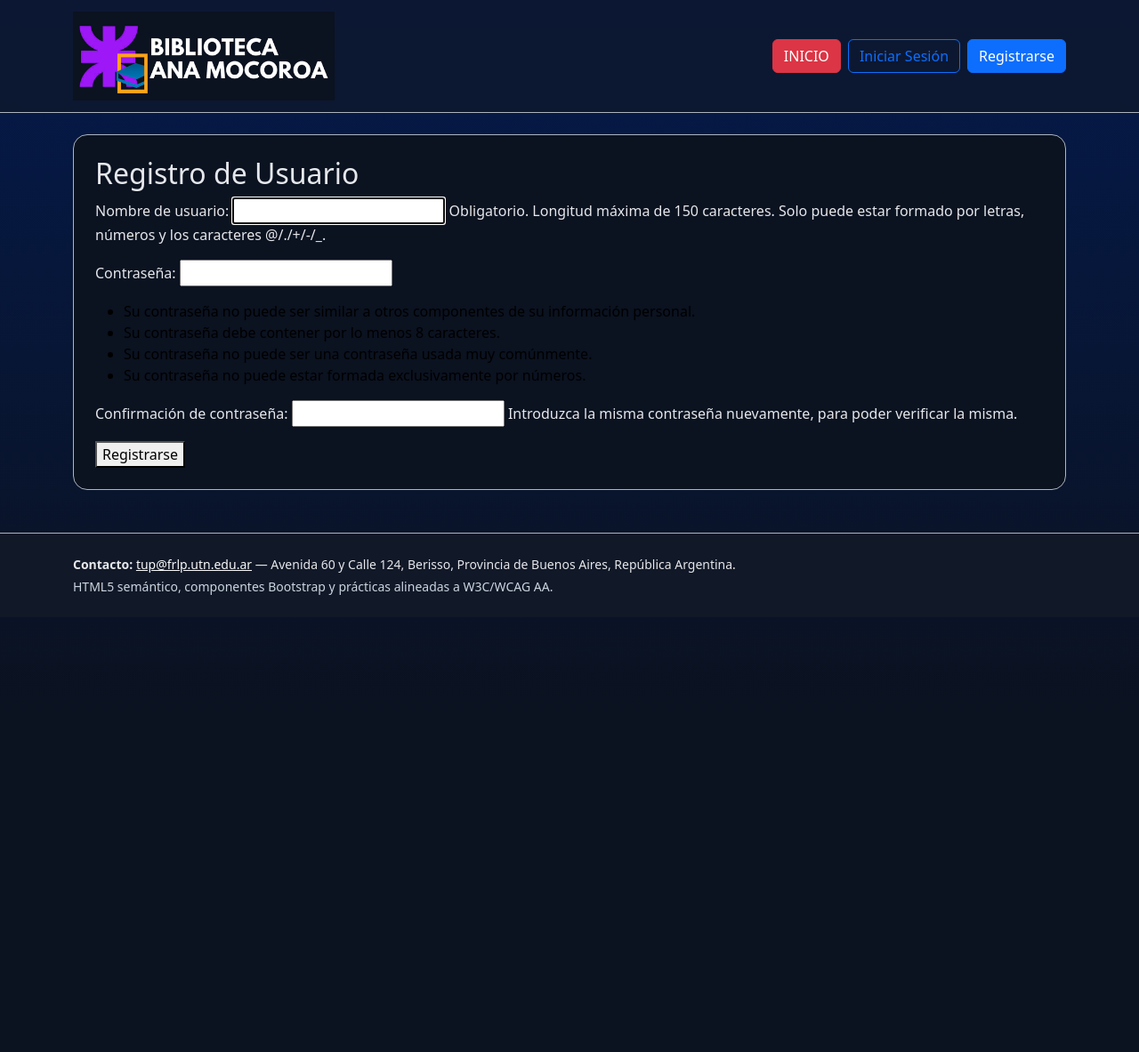
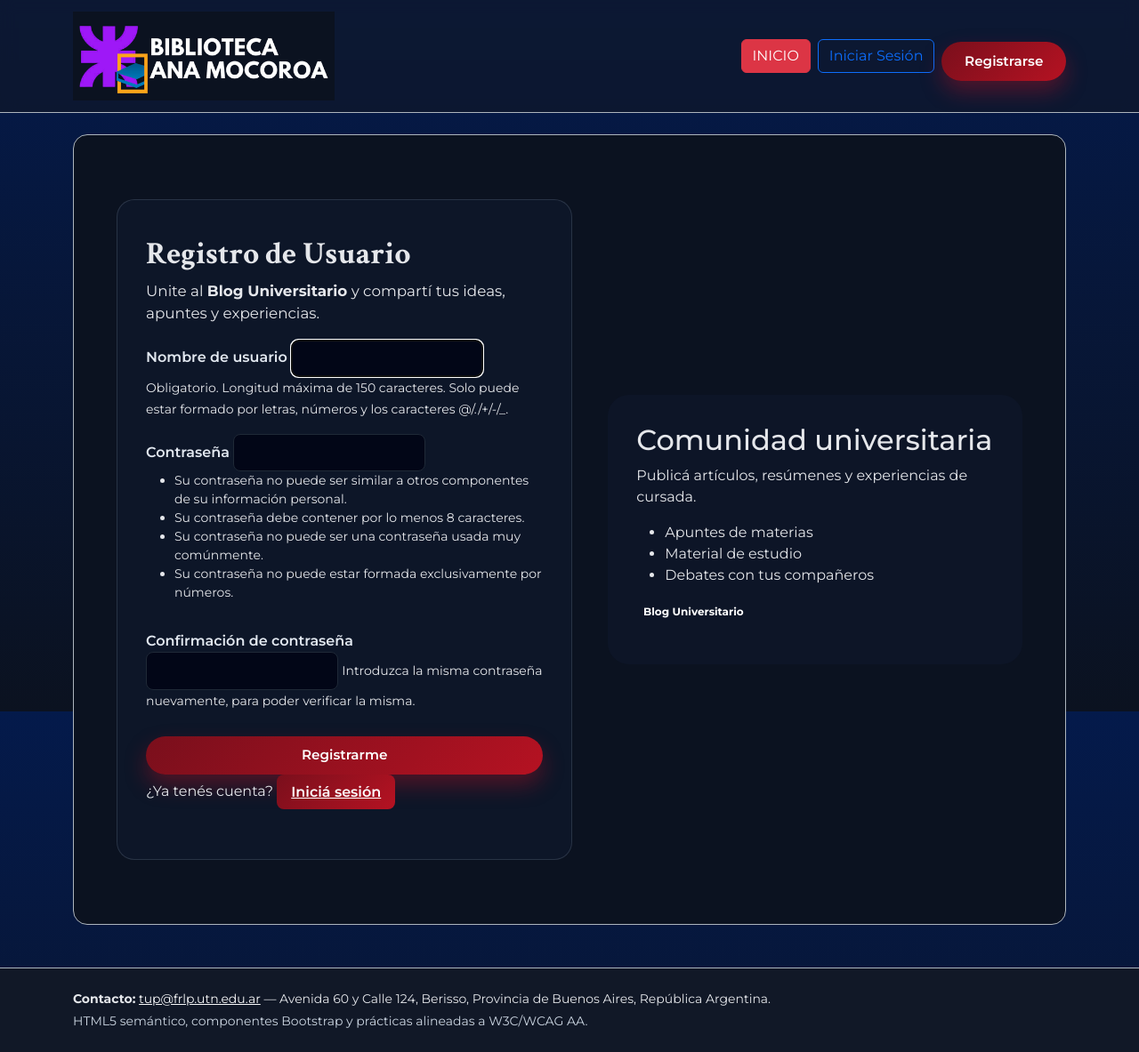
Before and after one commit to Lawcito/academic_blog, a Django app: page /registro/ in a window 1280 px wide. Shown: the whole page at 89% size. Before the commit the page ends 669 px from the top, so only its background shows below. Run offline with Django 5.2, Linux system fonts and the light colour scheme.

Commit message:
arregle el css

```diff
--- a/blog_academico/blog_academico/settings.py
+++ b/blog_academico/blog_academico/settings.py
@@ -104,6 +104,9 @@ USE_TZ = True
 # https://docs.djangoproject.com/en/5.2/howto/static-files/
 
 STATIC_URL = "static/"
+STATICFILES_DIRS = [
+    BASE_DIR / 'static',
+]
 
 # Default primary key field type
 # https://docs.djangoproject.com/en/5.2/ref/settings/#default-auto-field
--- /dev/null
+++ b/blog_academico/static/css/auth.css
@@ -0,0 +1,132 @@
+/* ---------- DEBUG TEMPORAL ----------
+   (para verificar que auth.css se carga)
+body { background: yellow !important; }
+--------------------------------------- */
+
+/* Google Fonts */
+@import url('https://fonts.googleapis.com/css2?family=Montserrat:wght@300;400;500;600;700&family=Crimson+Text:wght@400;600;700&display=swap');
+
+/* Fuente general */
+body {
+    font-family: 'Montserrat', sans-serif;
+}
+
+/* Paleta */
+:root {
+    --bg-main: #0f172a;
+    --bg-card: #0b1120;
+    --accent: #3b82f6;
+    --accent-soft: #1d4ed8;
+    --text-main: #e5e7eb;
+    --text-muted: #9ca3af;
+    --error: #f97373;
+    --border-soft: #1f2937;
+    --input-bg: #020617;
+}
+
+/* Contenedor general */
+.auth-wrapper {
+    min-height: calc(100vh - 120px);
+    display: grid;
+    grid-template-columns: minmax(0, 2.2fr) minmax(0, 2fr);
+    gap: 2.5rem;
+    padding: 3rem 1.5rem;
+}
+
+/* Tarjeta */
+.auth-card {
+    background: rgba(15, 23, 42, 0.92);
+    border-radius: 1.25rem;
+    padding: 2.5rem 2rem;
+    border: 1px solid rgba(148, 163, 184, 0.2);
+    color: var(--text-main);
+}
+
+/* Títulos */
+.auth-title {
+    font-family: 'Crimson Text', serif;
+    font-weight: 700;
+    font-size: 2.2rem;
+    color: #f8fafc;
+}
+
+.auth-subtitle {
+    font-size: 1.05rem;
+    color: #d1d5db;
+    font-weight: 400;
+}
+
+/* Formulario */
+.auth-form {
+    display: flex;
+    flex-direction: column;
+    gap: 1rem;
+}
+
+.form-group label {
+    font-weight: 600;
+    color: #e2e8f0;
+}
+
+.form-group input,
+.form-group textarea,
+.form-group select {
+    background: var(--input-bg) !important;
+    border: 1px solid var(--border-soft) !important;
+    color: var(--text-main) !important;
+    border-radius: 8px !important;
+    padding: 0.55rem 0.75rem !important;
+    font-size: 0.95rem !important;
+}
+
+/* Botón – ROJO/BORDÓ (tu pedido) */
+.btn-primary {
+    margin-top: 0.75rem !important;
+    border: none !important;
+    border-radius: 999px !important;
+    padding: 0.65rem 1.6rem !important;
+    font-size: 0.95rem !important;
+    font-weight: 600 !important;
+    cursor: pointer !important;
+    background: linear-gradient(135deg, #7a0f1c, #b51222) !important;
+    color: white !important;
+    box-shadow: 0 12px 25px rgba(181, 18, 34, 0.4) !important;
+    transition: 0.2s ease-in-out !important;
+}
+
+.btn-primary:hover {
+    filter: brightness(1.15) !important;
+}
+
+/* Botón alternativo */
+.btn-secondary {
+    display: inline-block !important;
+    padding: 0.45rem 1rem !important;
+    border-radius: 8px !important;
+    font-weight: 600 !important;
+    background: linear-gradient(135deg, #7a0f1c, #b51222) !important;
+    color: white !important;
+    border: none !important;
+}
+
+/* Info lateral */
+.auth-aside {
+    display: flex;
+    align-items: center;
+    justify-content: center;
+}
+
+.auth-aside-content {
+    background: rgba(15, 23, 42, 0.75);
+    border-radius: 1.5rem;
+    padding: 2rem;
+    color: var(--text-main);
+}
+
+/* Responsive */
+@media (max-width: 900px) {
+    .auth-wrapper {
+        grid-template-columns: 1fr;
+        padding: 2rem 1rem;
+    }
+}
--- a/blog_academico/templates/base.html
+++ b/blog_academico/templates/base.html
@@ -1,4 +1,3 @@
-{# templates/base.html #}
 {% load static %}
 <!DOCTYPE html>
 <html lang="es">
@@ -10,10 +9,15 @@
   {# Bootstrap CSS #}
   <link href="https://cdn.jsdelivr.net/npm/bootstrap@5.3.3/dist/css/bootstrap.min.css" rel="stylesheet">
 
-  {# CSS propio #}
+  {# CSS general del sitio #}
   <link rel="stylesheet" href="{% static 'css/estilos.css' %}">
 
+
+  {# CSS extra de cada página (como el register.html) #}
+  {% block extra_css %}{% endblock %}
 </head>
+
+
 
 <body class="bg-surface text-light">
 
--- a/blog_academico/templates/registration/registro.html
+++ b/blog_academico/templates/registration/registro.html
@@ -1,10 +1,70 @@
+{# templates/registration/register.html #}
 {% extends "base.html" %}
+{% load static %}
+
+{% block extra_css %}
+<link rel="stylesheet" href="{% static 'css/auth.css' %}">
+{% endblock %}
+
 
 {% block content %}
-  <h2>Registro de Usuario</h2>
-  <form method="post">
-    {% csrf_token %}
-    {{ form.as_p }}
-    <button type="submit">Registrarse</button>
-  </form>
+<div class="auth-wrapper">
+    <div class="auth-card">
+        <h1 class="auth-title">Registro de Usuario</h1>
+        <p class="auth-subtitle">
+            Unite al <strong>Blog Universitario</strong> y compartí tus ideas, apuntes y experiencias.
+        </p>
+
+        <form method="post" class="auth-form">
+            {% csrf_token %}
+
+            {# Errores generales del formulario #}
+            {% if form.non_field_errors %}
+                <div class="form-errors">
+                    {% for error in form.non_field_errors %}
+                        <p>{{ error }}</p>
+                    {% endfor %}
+                </div>
+            {% endif %}
+
+            {# Campos del formulario #}
+            {% for field in form %}
+                <div class="form-group {% if field.errors %}has-error{% endif %}">
+                    <label for="{{ field.id_for_label }}">{{ field.label }}</label>
+                    {{ field }}
+
+                    {% if field.help_text %}
+                        <small class="help-text">{{ field.help_text|safe }}</small>
+                    {% endif %}
+
+                    {% for error in field.errors %}
+                        <div class="error-msg">{{ error }}</div>
+                    {% endfor %}
+                </div>
+            {% endfor %}
+
+            <button type="submit" class="btn-primary">Registrarme</button>
+        </form>
+
+        <p class="auth-alt">
+            ¿Ya tenés cuenta?
+            <a href="{% url 'login' %}" class="btn-secondary">Iniciá sesión</a>
+        </p>
+    </div>
+
+    <aside class="auth-aside">
+        <div class="auth-aside-content">
+            <h2>Comunidad universitaria</h2>
+            <p>Publicá artículos, resúmenes y experiencias de cursada.</p>
+            <ul>
+                <li>Apuntes de materias</li>
+                <li>Material de estudio</li>
+                <li>Debates con tus compañeros</li>
+            </ul>
+            <p class="aside-footer">
+                <span class="badge">Blog Universitario</span>
+            </p>
+        </div>
+    </aside>
+</div>
 {% endblock %}
```
